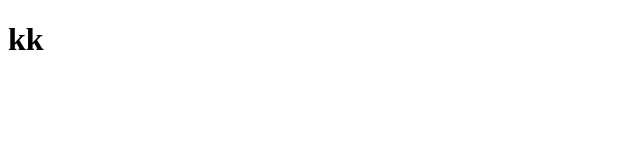
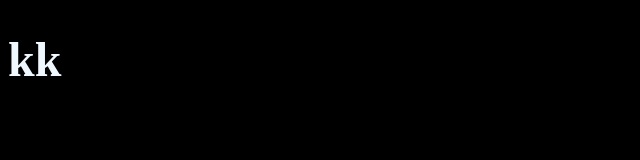
Before and after one commit to WorrakanB/GitGit, a plain HTML site: page index.html in a window 1280 px wide. Shown: the whole page, without its empty margins (0-640 px from the left). Drawn offline with Linux system fonts and the light colour scheme.

Commit message:
change_bgcolor

```diff
--- a/index.html
+++ b/index.html
@@ -3,8 +3,15 @@
 <head>
     <meta charset="UTF-8">
     <meta name="viewport" content="width=device-width, initial-scale=1.0">
-    <title>Document</title>
+    <title>collab</title>
 </head>
+<style>
+    body{
+        background-color: black;
+        font-size: x-large;
+        color: aliceblue;
+    }
+</style>
 <body>
     <h1>kk</h1>
 </body>
```
